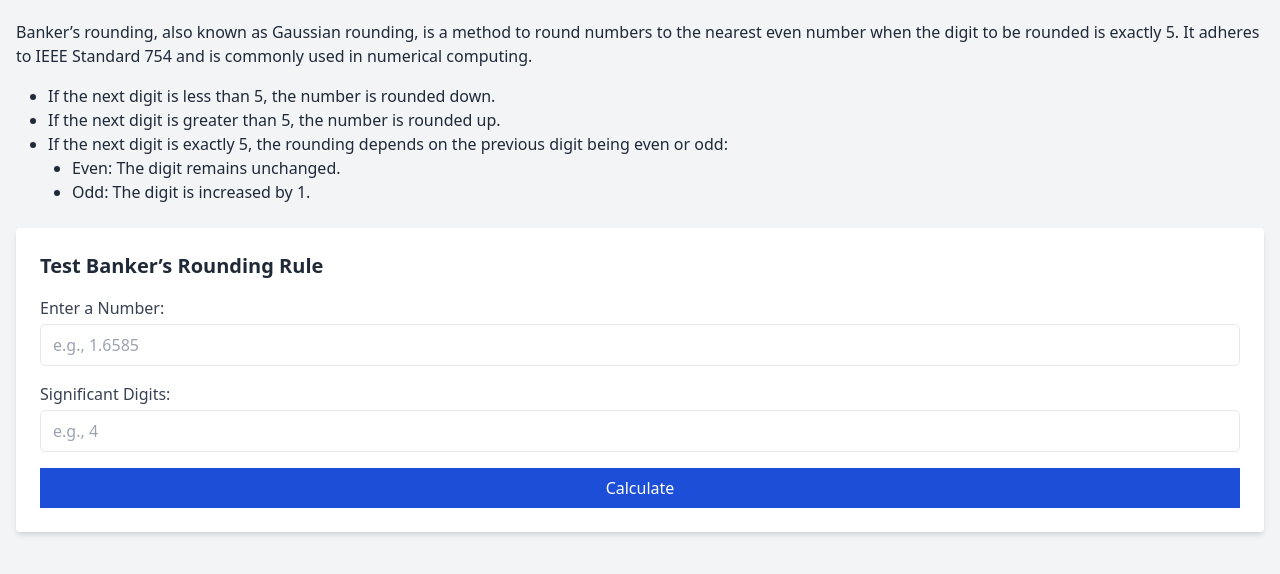
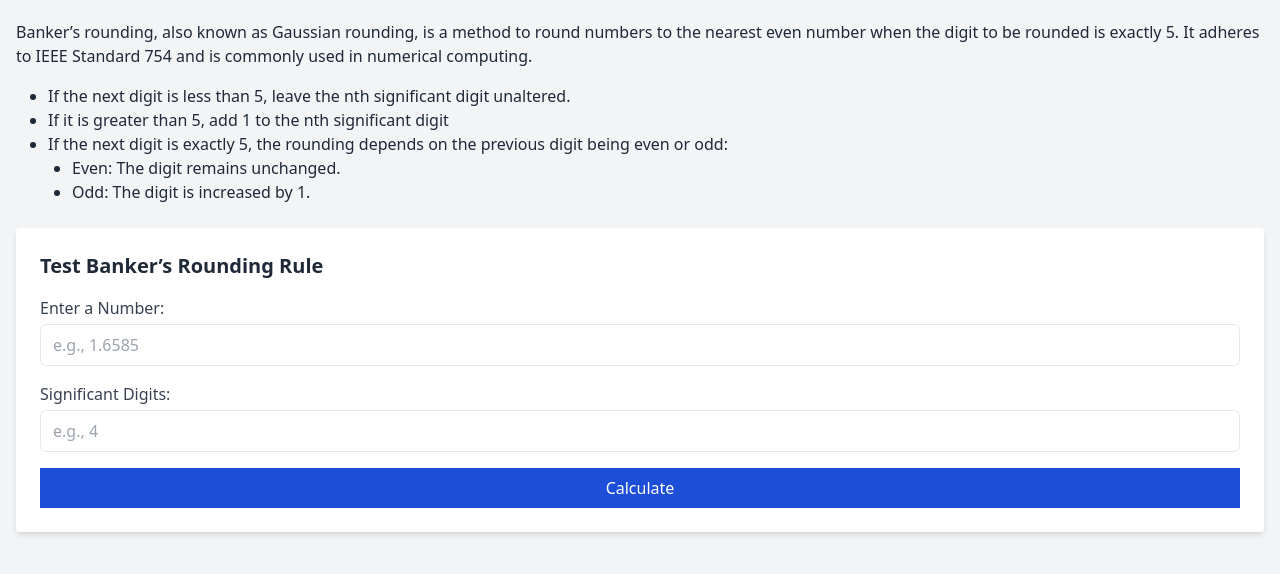
Before and after one commit to Nuha24/Error-Analysis-Tool, a plain HTML site: page Brounding.html in a window 1280 px wide. Shown: the part 72-646 px from the top of the page. Drawn offline with nearby package versions, Linux system fonts and the light colour scheme.

Commit message:
Update and rename rounding.html to Brounding.html

```diff
--- a/rounding.html
+++ b/Brounding.html
@@ -30,8 +30,8 @@
       Banker’s rounding, also known as Gaussian rounding, is a method to round numbers to the nearest even number when the digit to be rounded is exactly 5. It adheres to IEEE Standard 754 and is commonly used in numerical computing.
     </p>
     <ul class="list-disc pl-8 mb-6">
-      <li>If the next digit is less than 5, the number is rounded down.</li>
-      <li>If the next digit is greater than 5, the number is rounded up.</li>
+      <li>If the next digit is less than 5, leave the nth significant digit unaltered.</li>
+      <li>If it is greater than 5, add 1 to the nth significant digit</li>
       <li>If the next digit is exactly 5, the rounding depends on the previous digit being even or odd:</li>
       <ul class="list-disc pl-6">
         <li>Even: The digit remains unchanged.</li>
```
